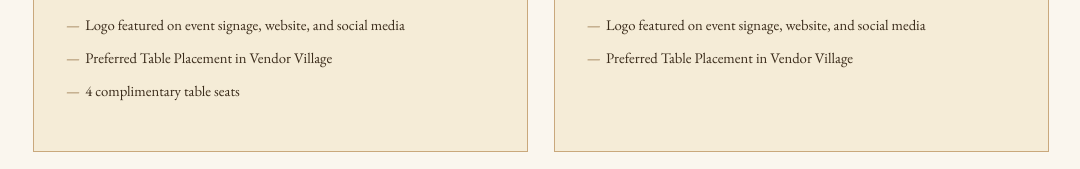
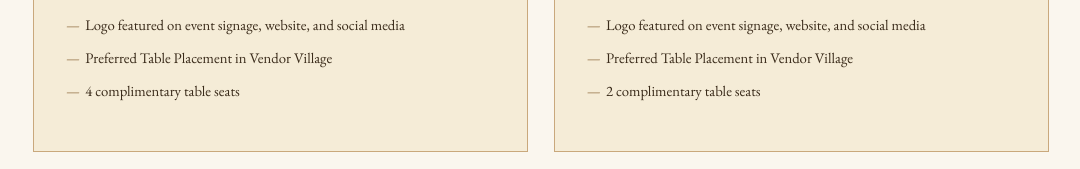
Before and after one commit to gimastelari/ywi-website, a plain HTML site: page vendors-sponsors.html in a window 1280 px wide. Shown: the part 1886-2055 px from the top of the page, without its empty margins (99-1179 px from the left). Drawn offline with nearby package versions, Linux system fonts and the light colour scheme.

Commit message:
adding a new perk to a sponsor package

```diff
--- a/vendors-sponsors.html
+++ b/vendors-sponsors.html
@@ -594,6 +594,7 @@
         <ul class="card__list">
           <li>Logo featured on event signage, website, and social media</li>
           <li>Preferred Table Placement in Vendor Village </li>
+          <li>2 complimentary table seats</li>
         </ul>
       </div>
     </div>
```
